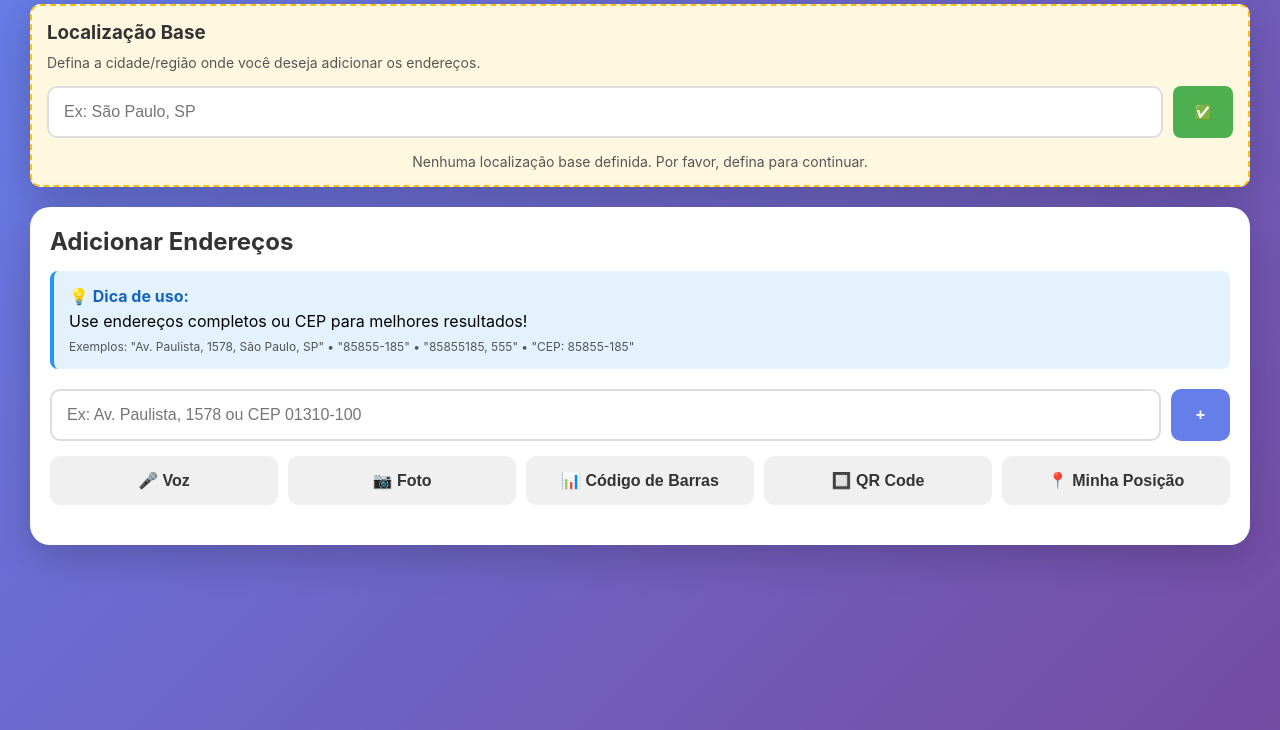
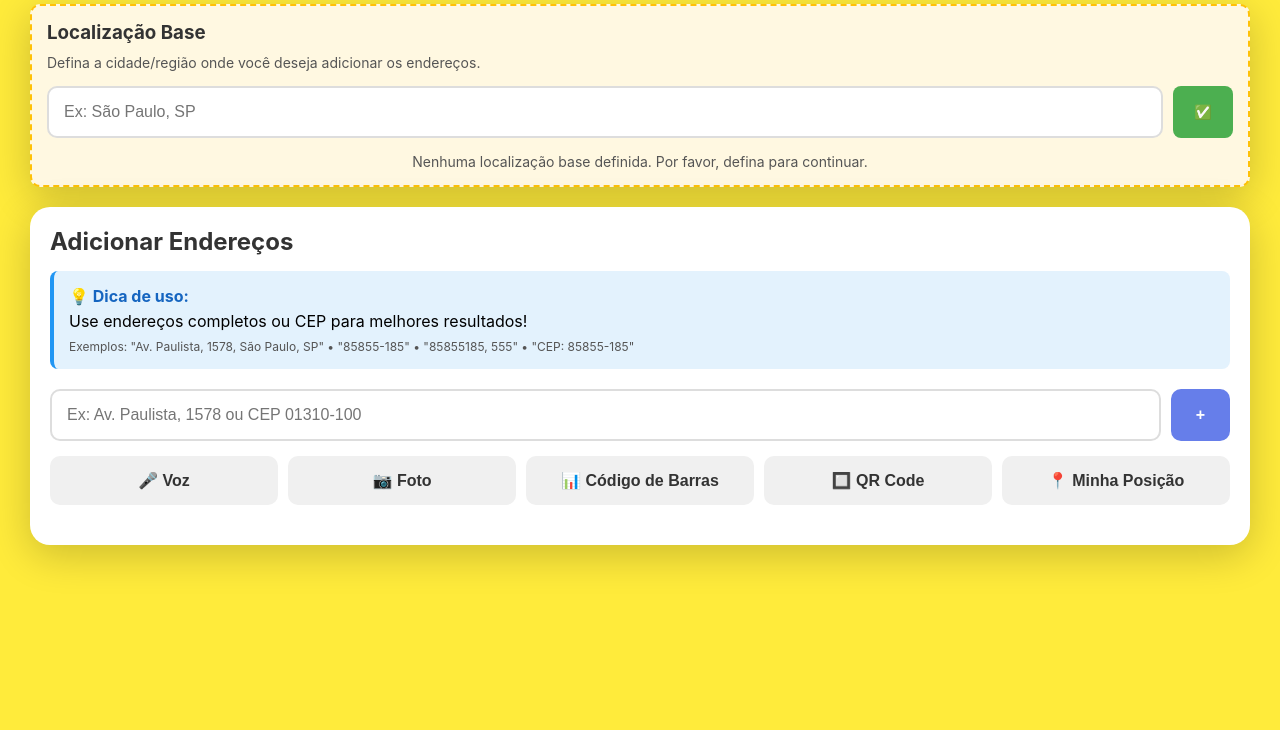
Before and after one commit to nanocruz/Otimizador-de-rotas, a plain HTML site: page index.html in a window 1280 px wide. Shown: the part 70-800 px from the top of the page. Drawn offline with nearby package versions, Linux system fonts and the light colour scheme.

Commit message:
Change background color to #FFEB3B

```diff
--- a/index.html
+++ b/index.html
@@ -17,7 +17,7 @@
         }
         body {
             font-family: -apple-system, BlinkMacSystemFont, 'Segoe UI', Roboto, Arial, sans-serif;
-            background: linear-gradient(135deg, #667eea 0%, #764ba2 100%);
+            background: #FFEB3B;
             min-height: 100vh;
             padding: 20px;
             padding-bottom: 40px;
```
